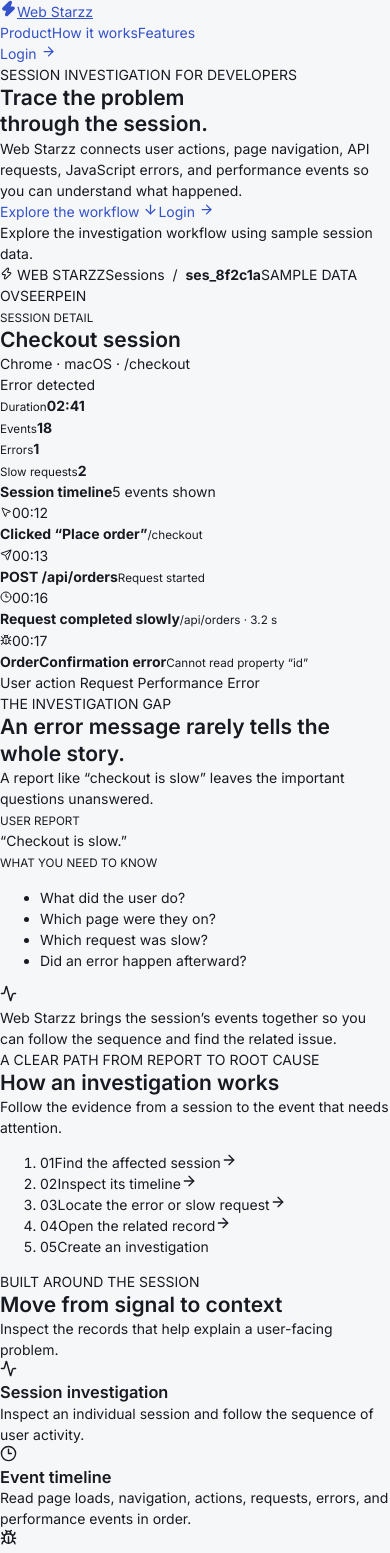
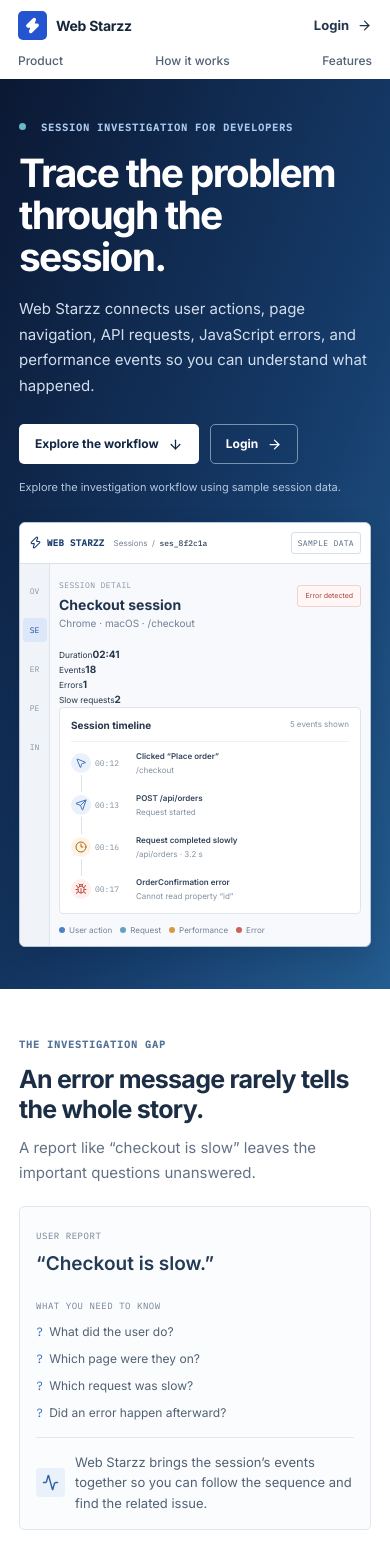
Before and after one commit to shubhankar71/Web-Strazz, a React (Vite) app: page / in a window 390 px wide. Shown: the top 1553 px of the page. Built offline with nearby package versions, Linux system fonts and the light colour scheme; no server answers.

Commit message:
Refactor Landing.css for improved styling and layout

```diff
--- a/src/pages/Landing.css
+++ b/src/pages/Landing.css
@@ -1,146 +1,298 @@
-import { Link } from "react-router-dom";
-import { Activity, ArrowDown, ArrowRight, Bug, Clock3, Gauge, MousePointer2, Send, Zap } from "lucide-react";
-import "./Landing.css";
-
-const features = [
-  { icon: Activity, title: "Session investigation", text: "Inspect an individual session and follow the sequence of recorded activity." },
-  { icon: Clock3, title: "Event timeline", text: "Read navigation, user actions, requests, errors, and performance events in order." },
-  { icon: Bug, title: "Error investigation", text: "Review recurring errors and the sessions associated with them." },
-  { icon: Gauge, title: "Performance signals", text: "Find slow requests and inspect the surrounding session events." },
-  { icon: ArrowRight, title: "Cross-linked records", text: "Move between sessions, errors, performance signals, and related timeline events." },
-  { icon: Activity, title: "Investigation workflow", text: "Create and update an investigation around a problem you are tracing." },
-];
-
-const steps = [
-  "Find the affected session",
-  "Inspect the activity",
-  "Trace the timeline",
-  "Identify the error or slow request",
-  "Create an investigation",
-];
-
-function ProductPreview() {
-  return (
-    <div className="ws-preview" aria-label="Sample session detail and event timeline from the demo data">
-      <div className="ws-preview__top">
-        <span className="ws-preview__brand"><Zap size={13} /> WEB STARZZ</span>
-        <span className="ws-preview__crumb">Sessions&nbsp; / &nbsp;<b>sess_9f83a12b</b></span>
-        <span className="ws-preview__sample">DEMO SAMPLE</span>
-      </div>
-      <div className="ws-preview__body">
-        <aside className="ws-preview__rail" aria-hidden="true">
-          <span>OV</span><span className="is-active">SE</span><span>ER</span><span>PE</span><span>IN</span>
-        </aside>
-        <div className="ws-preview__content">
-          <div className="ws-preview__heading">
-            <div>
-              <small>SESSION DETAIL</small>
-              <h2>Checkout session</h2>
-              <p>Session <code>sess_9f83a12b</code> · /checkout/payment</p>
-            </div>
-            <span className="ws-preview__status">Error</span>
-          </div>
-          <div className="ws-preview__timeline">
-            <div className="ws-preview__timeline-head"><b>Chronological event timeline</b><span>From demo records</span></div>
-            <div className="ws-preview__event">
-              <span className="ws-preview__node is-blue"><MousePointer2 size={12} /></span><time>+01:18</time>
-              <div><b>Click: “Pay &amp; Subscribe”</b><small>/checkout/payment · User action</small></div>
-            </div>
-            <div className="ws-preview__event">
-              <span className="ws-preview__node is-blue"><Send size={12} /></span><time>+01:19</time>
-              <div><b>POST /api/v2/payment/charge</b><small>Request · Related performance signal</small></div>
-            </div>
-            <div className="ws-preview__event">
-              <span className="ws-preview__node is-warn"><Clock3 size={12} /></span><time>+01:24</time>
-              <div><b>Slow API Response: 5.21s</b><small>Latency threshold: 2.0s</small></div>
-            </div>
-            <div className="ws-preview__event">
-              <span className="ws-preview__node is-error"><Bug size={12} /></span><time>+01:25</time>
-              <div><b>Console Error: Payment Flow Terminated</b><small>Related to the same checkout session</small></div>
-            </div>
-          </div>
-          <div className="ws-preview__foot"><span><i /> User action</span><span><i className="is-request" /> Request</span><span><i className="is-slow" /> Performance</span><span><i className="is-failure" /> Error</span></div>
-        </div>
-      </div>
-    </div>
-  );
+.ws-landing {
+  min-height: 100%;
+  color: #192638;
+  background: #fff;
+  font-family: var(--ws-font-ui);
 }
 
-export default function Landing() {
-  return (
-    <div className="ws-landing">
-      <header className="ws-landing-nav">
-        <Link className="ws-landing-brand" to="/" aria-label="Web Starzz home">
-          <span><Zap size={17} fill="currentColor" /></span>Web Starzz
-        </Link>
-        <nav aria-label="Public navigation">
-          <a href="#product">Product</a><a href="#workflow">How it works</a><a href="#features">Features</a>
-        </nav>
-        <Link className="ws-landing-login" to="/login">Login <ArrowRight size={15} /></Link>
-      </header>
+.ws-landing a { text-decoration: none; }
 
-      <main>
-        <section className="ws-landing-hero" id="product">
-          <div className="ws-landing-hero__copy">
-            <p className="ws-eyebrow"><span /> SESSION INVESTIGATION FOR DEVELOPERS</p>
-            <h1>Investigate what went wrong in a web session.</h1>
-            <p className="ws-landing-hero__lead">Trace user activity, API requests, JavaScript errors, and performance issues in one chronological view. Follow related records to see how the problem unfolded.</p>
-            <div className="ws-landing-actions">
-              <a className="ws-button ws-button--light" href="#workflow">Explore the workflow <ArrowDown size={15} /></a>
-              <Link className="ws-button ws-button--outline" to="/login">Login <ArrowRight size={15} /></Link>
-            </div>
-            <p className="ws-landing-hero__note">Product preview uses a labeled sample from the bundled demo data.</p>
-          </div>
-          <div className="ws-landing-hero__preview"><ProductPreview /></div>
-        </section>
+.ws-landing-nav {
+  width: min(100%, 1240px);
+  min-height: 68px;
+  padding: 0 32px;
+  margin: 0 auto;
+  display: grid;
+  grid-template-columns: 1fr auto 1fr;
+  align-items: center;
+  gap: 24px;
+  background: #fff;
+}
 
-        <section className="ws-problem ws-section-wrap" aria-labelledby="problem-title">
-          <div className="ws-problem__intro">
-            <p className="ws-eyebrow ws-eyebrow--ink">THE INVESTIGATION GAP</p>
-            <h2 id="problem-title">An error message rarely tells the whole story.</h2>
-            <p>A report like “checkout is slow” leaves the important questions unanswered.</p>
-          </div>
-          <div className="ws-problem__case">
-            <div className="ws-problem__report"><small>USER REPORT</small><p>“Checkout is slow.”</p></div>
-            <div className="ws-problem__questions">
-              <small>WHAT DO YOU NEED TO KNOW?</small>
-              <ul><li>What did the user do?</li><li>Which page were they on?</li><li>Which request was slow?</li><li>Did an error happen afterward?</li></ul>
-            </div>
-            <div className="ws-problem__answer"><span><Activity size={17} /></span><p><b>Web Starzz connects the evidence.</b> Follow the session timeline to see the activity, request, and related error in context.</p></div>
-          </div>
-        </section>
+.ws-landing-brand {
+  display: inline-flex;
+  align-items: center;
+  gap: 9px;
+  color: #172638 !important;
+  font-size: 15px;
+  font-weight: 700;
+  letter-spacing: -.02em;
+  white-space: nowrap;
+}
 
-        <section className="ws-workflow" id="workflow">
-          <div className="ws-section-wrap">
-            <div className="ws-section-heading">
-              <div><p className="ws-eyebrow ws-eyebrow--ink">HOW IT WORKS</p><h2>Follow the evidence through a session.</h2></div>
-              <p>Move from a reported issue to the records that help explain it.</p>
-            </div>
-            <ol className="ws-steps">
-              {steps.map((step, i) => <li key={step}><span className="ws-steps__number">0{i + 1}</span><span>{step}</span>{i < steps.length - 1 && <ArrowRight className="ws-steps__arrow" size={16} aria-hidden="true" />}</li>)}
-            </ol>
-          </div>
-        </section>
+.ws-landing-brand > span {
+  width: 29px;
+  height: 29px;
+  display: grid;
+  place-items: center;
+  color: #fff;
+  background: #2454cf;
+  border-radius: 5px;
+}
 
-        <section className="ws-features ws-section-wrap" id="features">
-          <div className="ws-section-heading">
-            <div><p className="ws-eyebrow ws-eyebrow--ink">FEATURES</p><h2>Session context, connected.</h2></div>
-            <p>Tools for examining recorded activity and keeping related findings together.</p>
-          </div>
-          <div className="ws-feature-grid">
-            {features.map(({ icon: Icon, title, text }) => <article className="ws-feature" key={title}><span className="ws-feature__icon"><Icon size={17} /></span><h3>{title}</h3><p>{text}</p></article>)}
-          </div>
-        </section>
+.ws-landing-nav nav { display: flex; align-items: center; gap: 32px; }
+.ws-landing-nav nav a,
+.ws-landing-footer a:not(.ws-landing-brand) { color: #526175; font-size: 13px; font-weight: 500; }
+.ws-landing-nav nav a:hover,
+.ws-landing-footer a:hover { color: #2454cf; }
 
-        <section className="ws-final-cta">
-          <div><p className="ws-eyebrow">WEB STARZZ</p><h2>Ready to investigate a session?</h2><p>Trace application issues from user activity to the related technical evidence.</p><Link className="ws-button ws-button--light" to="/login">Login to Web Starzz <ArrowRight size={15} /></Link></div>
-        </section>
-      </main>
-      <footer className="ws-landing-footer">
-        <Link className="ws-landing-brand" to="/"><span><Zap size={15} fill="currentColor" /></span>Web Starzz</Link>
-        <p>Demo records are illustrative and do not represent live customer telemetry.</p>
-        <div><Link to="/privacy">Privacy</Link><Link to="/terms">Terms</Link><Link to="/login">Login</Link></div>
-      </footer>
-    </div>
-  );
+.ws-landing-login {
+  justify-self: end;
+  display: inline-flex;
+  align-items: center;
+  gap: 8px;
+  color: #24364d;
+  font-size: 13px;
+  font-weight: 650;
 }
+
+.ws-landing-login:hover { color: #2454cf; }
+
+.ws-landing-hero {
+  min-height: 490px;
+  padding: 58px max(32px, calc((100vw - 1176px) / 2)) 62px;
+  display: grid;
+  grid-template-columns: minmax(0, .88fr) minmax(0, 1.12fr);
+  align-items: center;
+  gap: 54px;
+  color: #fff;
+  background: linear-gradient(112deg, #0b1833 0%, #153a68 58%, #245d91 100%);
+}
+
+.ws-landing-hero__copy { max-width: 500px; }
+
+.ws-eyebrow {
+  margin: 0 0 17px;
+  color: #a9c9ef;
+  font-family: var(--ws-font-mono);
+  font-size: 10px;
+  font-weight: 600;
+  letter-spacing: .1em;
+}
+
+.ws-eyebrow > span {
+  width: 7px;
+  height: 7px;
+  display: inline-block;
+  margin-right: 8px;
+  border-radius: 50%;
+  background: #68b8c8;
+  vertical-align: 1px;
+}
+
+.ws-landing-hero h1 {
+  margin: 0 0 18px;
+  color: #fff;
+  font-size: clamp(38px, 4.2vw, 54px);
+  font-weight: 650;
+  letter-spacing: -.045em;
+  line-height: 1.08;
+}
+
+.ws-landing-hero__lead { max-width: 490px; color: #d2deed; font-size: 16px; line-height: 1.7; }
+.ws-landing-actions { display: flex; flex-wrap: wrap; gap: 11px; margin-top: 26px; }
+
+.ws-button {
+  min-height: 40px;
+  padding: 0 15px;
+  display: inline-flex;
+  align-items: center;
+  justify-content: center;
+  gap: 9px;
+  border: 1px solid transparent;
+  border-radius: 5px;
+  font-size: 12px;
+  font-weight: 650;
+  transition: background-color .15s ease, border-color .15s ease;
+}
+
+.ws-button--light { color: #142744 !important; background: #fff; }
+.ws-button--light:hover { background: #eaf3ff; }
+.ws-button--outline { color: #fff !important; border-color: #7893b1; background: transparent; }
+.ws-button--outline:hover { border-color: #bfd2e8; background: #ffffff12; }
+.ws-landing-hero__note { margin-top: 15px; color: #b5c7dc; font-size: 11px; }
+.ws-landing-hero__preview { min-width: 0; }
+
+.ws-preview {
+  overflow: hidden;
+  color: #28374b;
+  border: 1px solid #b6c7d8;
+  border-radius: 6px;
+  background: #f7f9fc;
+  box-shadow: 0 12px 28px #07172e2e;
+  font-size: 10px;
+}
+
+.ws-preview__top {
+  min-height: 41px;
+  padding: 0 14px;
+  display: flex;
+  align-items: center;
+  gap: 16px;
+  border-bottom: 1px solid #dbe2eb;
+  background: #fff;
+}
+
+.ws-preview__brand { display: flex; align-items: center; gap: 5px; color: #1b3e72; font-family: var(--ws-font-mono); font-size: 9px; font-weight: 700; letter-spacing: .04em; }
+.ws-preview__crumb { color: #758195; }
+.ws-preview__crumb b { color: #33445c; font-family: var(--ws-font-mono); font-weight: 500; }
+.ws-preview__sample { margin-left: auto; padding: 4px 6px; color: #4f6580; border: 1px solid #d6e0eb; border-radius: 3px; font-family: var(--ws-font-mono); font-size: 8px; letter-spacing: .04em; white-space: nowrap; }
+.ws-preview__body { display: grid; grid-template-columns: 42px minmax(0, 1fr); min-height: 290px; }
+.ws-preview__rail { padding: 15px 0; display: flex; flex-direction: column; align-items: center; gap: 15px; border-right: 1px solid #dfe5ed; background: #f0f3f8; color: #8793a3; font-family: var(--ws-font-mono); font-size: 8px; }
+.ws-preview__rail span { width: 24px; height: 24px; display: grid; place-items: center; border-radius: 4px; }
+.ws-preview__rail .is-active { color: #244c9c; background: #dce7fa; }
+.ws-preview__content { min-width: 0; padding: 17px 18px 13px; }
+.ws-preview__heading { margin-bottom: 16px; display: flex; align-items: flex-start; justify-content: space-between; gap: 12px; }
+.ws-preview__heading small { color: #8792a2; font-family: var(--ws-font-mono); font-size: 8px; letter-spacing: .05em; }
+.ws-preview__heading h2 { margin: 4px 0 3px; color: #23354e; font-size: 16px; font-weight: 650; }
+.ws-preview__heading p { color: #728096; font-size: 10px; }
+.ws-preview__status { margin-top: 8px; padding: 5px 7px; color: #a7443d; border: 1px solid #f0d1cd; border-radius: 3px; background: #fff6f5; font-size: 8px; white-space: nowrap; }
+.ws-preview__timeline { padding: 10px 11px 3px; border: 1px solid #e0e5ec; border-radius: 4px; background: #fff; }
+.ws-preview__timeline-head { padding-bottom: 8px; display: flex; justify-content: space-between; border-bottom: 1px solid #edf0f4; }
+.ws-preview__timeline-head b { font-size: 10px; }
+.ws-preview__timeline-head span { color: #8290a1; font-size: 8px; }
+.ws-preview__event { min-height: 42px; position: relative; display: grid; grid-template-columns: 22px 43px minmax(0, 1fr); align-items: center; gap: 6px; }
+.ws-preview__event:not(:last-child)::after { content: ""; width: 1px; height: 17px; position: absolute; left: 10px; bottom: -8px; background: #d8e1ec; }
+.ws-preview__node { width: 20px; height: 20px; display: grid; place-items: center; border-radius: 50%; background: #eaf1fb; }
+.ws-preview__node.is-blue { color: #4374bf; }
+.ws-preview__node.is-warn { color: #a16b20; background: #fff4e3; }
+.ws-preview__node.is-error { color: #bd4d44; background: #fff0ee; }
+.ws-preview__event time { color: #8290a1; font-family: var(--ws-font-mono); font-size: 8px; }
+.ws-preview__event div { min-width: 0; display: flex; flex-direction: column; gap: 2px; }
+.ws-preview__event b { overflow-wrap: anywhere; color: #34445b; font-size: 9px; font-weight: 600; }
+.ws-preview__event small { overflow-wrap: anywhere; color: #8290a1; font-size: 8px; }
+.ws-preview__foot { padding-top: 10px; display: flex; flex-wrap: wrap; gap: 13px; color: #738096; font-size: 8px; }
+.ws-preview__foot span { display: flex; align-items: center; gap: 4px; }
+.ws-preview__foot i { width: 6px; height: 6px; border-radius: 50%; background: #4c83c7; }
+.ws-preview__foot .is-request { background: #65a3bd; }
+.ws-preview__foot .is-slow { background: #d69a42; }
+.ws-preview__foot .is-failure { background: #ca6359; }
+
+.ws-section-wrap { width: min(1120px, calc(100% - 64px)); margin: 0 auto; }
+.ws-problem { padding-top: 76px; padding-bottom: 78px; display: grid; grid-template-columns: .78fr 1.22fr; gap: 64px; align-items: center; }
+.ws-eyebrow--ink { margin-bottom: 12px; color: #527098; }
+.ws-problem__intro h2,
+.ws-section-heading h2 { max-width: 460px; margin: 0 0 12px; color: #1c2e45; font-size: 28px; font-weight: 650; letter-spacing: -.03em; line-height: 1.2; }
+.ws-problem__intro > p:last-child,
+.ws-section-heading > p { color: #637187; font-size: 15px; line-height: 1.65; }
+
+.ws-problem__case {
+  padding: 20px 22px;
+  display: grid;
+  grid-template-columns: .78fr 1.22fr;
+  gap: 20px 24px;
+  border: 1px solid #dfe6ee;
+  border-radius: 5px;
+  background: #fbfcfe;
+}
+
+.ws-problem__report small,
+.ws-problem__questions small { color: #718096; font-family: var(--ws-font-mono); font-size: 9px; letter-spacing: .06em; }
+.ws-problem__report p { margin-top: 10px; color: #253a55; font-size: 19px; font-weight: 600; }
+.ws-problem__questions ul { padding: 0; margin: 9px 0 0; display: grid; grid-template-columns: 1fr 1fr; gap: 9px 12px; list-style: none; color: #526175; font-size: 12px; }
+.ws-problem__questions li::before { content: "?"; margin-right: 6px; color: #3672b9; font-family: var(--ws-font-mono); }
+.ws-problem__answer { grid-column: 1 / -1; padding-top: 14px; display: flex; align-items: center; gap: 10px; border-top: 1px solid #e2e8ef; color: #526175; font-size: 13px; line-height: 1.55; }
+.ws-problem__answer > span { width: 29px; height: 29px; display: grid; place-items: center; color: #2e65a8; background: #eaf1fb; border-radius: 4px; flex: 0 0 auto; }
+
+.ws-workflow { padding: 60px 0 64px; background: #f4f7fb; border-top: 1px solid #e9edf2; border-bottom: 1px solid #e9edf2; }
+.ws-section-heading { display: flex; justify-content: space-between; align-items: end; gap: 24px; }
+.ws-section-heading h2 { margin-bottom: 0; }
+.ws-section-heading > p { max-width: 340px; margin-bottom: 2px; }
+.ws-steps { padding: 0; margin: 30px 0 0; display: grid; grid-template-columns: repeat(5, minmax(0, 1fr)); list-style: none; border-top: 1px solid #d9e2ec; border-bottom: 1px solid #d9e2ec; background: #fff; }
+.ws-steps li { min-height: 100px; padding: 16px 18px; position: relative; display: flex; flex-direction: column; justify-content: space-between; gap: 12px; border-right: 1px solid #e5eaf0; color: #34465d; font-size: 13px; font-weight: 600; line-height: 1.45; }
+.ws-steps li:last-child { border-right: 0; }
+.ws-steps__number { color: #527aa9; font-family: var(--ws-font-mono); font-size: 11px; }
+.ws-steps__arrow { position: absolute; top: 38px; right: -9px; z-index: 1; padding: 1px; color: #6682a5; background: #fff; }
+
+.ws-features { padding-top: 70px; padding-bottom: 76px; }
+.ws-feature-grid { margin-top: 27px; display: grid; grid-template-columns: repeat(3, 1fr); border-top: 1px solid #e4e9ef; border-left: 1px solid #e4e9ef; }
+.ws-feature { min-height: 148px; padding: 20px 21px; border-right: 1px solid #e4e9ef; border-bottom: 1px solid #e4e9ef; }
+.ws-feature__icon { width: 29px; height: 29px; margin-bottom: 12px; display: grid; place-items: center; color: #2f66ad; border: 1px solid #dce6f1; border-radius: 4px; background: #f6f9fd; }
+.ws-feature h3 { margin-bottom: 6px; color: #26374d; font-size: 14px; font-weight: 650; }
+.ws-feature p { max-width: 300px; color: #637187; font-size: 13px; line-height: 1.6; }
+
+.ws-final-cta { padding: 50px 32px 53px; color: #fff; text-align: center; background: linear-gradient(110deg, #10223f, #1b4777); }
+.ws-final-cta .ws-eyebrow { margin-bottom: 11px; color: #a9c4e1; }
+.ws-final-cta h2 { margin: 0 0 11px; color: #fff; font-size: 29px; letter-spacing: -.03em; line-height: 1.2; }
+.ws-final-cta > div > p:not(.ws-eyebrow) { margin: 0 auto 20px; color: #d0dced; font-size: 14px; line-height: 1.6; }
+.ws-landing-footer { min-height: 66px; width: min(1120px, calc(100% - 64px)); margin: auto; display: flex; align-items: center; justify-content: space-between; gap: 20px; }
+.ws-landing-footer .ws-landing-brand { font-size: 12px; }
+.ws-landing-footer .ws-landing-brand > span { width: 23px; height: 23px; }
+.ws-landing-footer p { color: #778397; font-size: 11px; }
+.ws-landing-footer > div { display: flex; gap: 17px; }
+
+@media (max-width: 1000px) {
+  .ws-landing-hero { grid-template-columns: minmax(0, .85fr) minmax(0, 1.15fr); gap: 30px; }
+  .ws-preview__content { padding-right: 12px; padding-left: 12px; }
+  .ws-problem { grid-template-columns: 1fr; gap: 25px; }
+}
+
+@media (max-width: 760px) {
+  .ws-landing-nav { grid-template-columns: 1fr auto; gap: 0 14px; padding: 12px 22px 10px; }
+  .ws-landing-nav nav { grid-column: 1 / -1; grid-row: 2; justify-content: space-between; gap: 12px; padding-top: 12px; }
+  .ws-landing-login { grid-column: 2; grid-row: 1; }
+  .ws-landing-hero { min-height: unset; padding: 48px max(24px, calc((100vw - 620px) / 2)) 50px; grid-template-columns: 1fr; gap: 31px; }
+  .ws-landing-hero__copy { max-width: 620px; }
+  .ws-landing-hero__preview { width: min(100%, 680px); }
+  .ws-problem { padding-top: 56px; padding-bottom: 58px; }
+  .ws-workflow { padding: 48px 0 52px; }
+  .ws-steps { grid-template-columns: 1fr; }
+  .ws-steps li { min-height: 0; padding: 14px 16px; flex-direction: row; align-items: center; justify-content: flex-start; gap: 14px; border-right: 0; border-bottom: 1px solid #e5eaf0; }
+  .ws-steps li:last-child { border-bottom: 0; }
+  .ws-steps__number { width: 24px; flex: 0 0 auto; }
+  .ws-steps__arrow { display: none; }
+}
+
+@media (max-width: 560px) {
+  .ws-landing-nav { padding: 11px 18px 9px; }
+  .ws-landing-nav nav a { font-size: 12px; }
+  .ws-landing-brand { font-size: 14px; }
+  .ws-landing-hero { padding: 41px 19px 42px; gap: 26px; }
+  .ws-landing-hero h1 { font-size: clamp(35px, 10vw, 45px); }
+  .ws-landing-hero__lead { font-size: 15px; }
+  .ws-preview__top { padding: 0 9px; gap: 9px; }
+  .ws-preview__crumb { font-size: 8px; }
+  .ws-preview__body { grid-template-columns: 30px minmax(0, 1fr); }
+  .ws-preview__content { padding: 13px 9px 10px; }
+  .ws-preview__heading h2 { font-size: 14px; }
+  .ws-preview__status { font-size: 7px; }
+  .ws-preview__event { grid-template-columns: 20px 37px minmax(0, 1fr); gap: 4px; }
+  .ws-preview__event b { font-size: 8px; }
+  .ws-preview__foot { gap: 8px; }
+  .ws-section-wrap, .ws-landing-footer { width: calc(100% - 38px); }
+  .ws-problem { padding-top: 48px; padding-bottom: 50px; gap: 20px; }
+  .ws-problem__intro h2, .ws-section-heading h2 { font-size: 25px; }
+  .ws-problem__case { padding: 16px; grid-template-columns: 1fr; gap: 15px; }
+  .ws-problem__report p { margin-top: 6px; }
+  .ws-problem__questions ul { grid-template-columns: 1fr; font-size: 12px; }
+  .ws-problem__answer { grid-column: auto; }
+  .ws-section-heading { align-items: flex-start; flex-direction: column; gap: 10px; }
+  .ws-section-heading > p { font-size: 14px; }
+  .ws-features { padding-top: 49px; padding-bottom: 52px; }
+  .ws-feature-grid { grid-template-columns: 1fr; margin-top: 20px; }
+  .ws-feature { min-height: 0; padding: 16px; }
+  .ws-feature__icon { margin-bottom: 8px; }
+  .ws-final-cta { padding: 42px 19px; }
+  .ws-final-cta h2 { font-size: 26px; }
+  .ws-final-cta > div > p:not(.ws-eyebrow) { font-size: 13px; }
+  .ws-landing-footer { padding: 16px 0; align-items: flex-start; flex-wrap: wrap; }
+  .ws-landing-footer p { order: 3; width: 100%; }
+  .ws-landing-footer > div { gap: 12px; }
+}
+
+html:has(.ws-landing) { scroll-behavior: smooth; }
+
+@media (prefers-reduced-motion: reduce) {
+  html:has(.ws-landing) { scroll-behavior: auto; }
+  .ws-button { transition: none; }
+}
```
